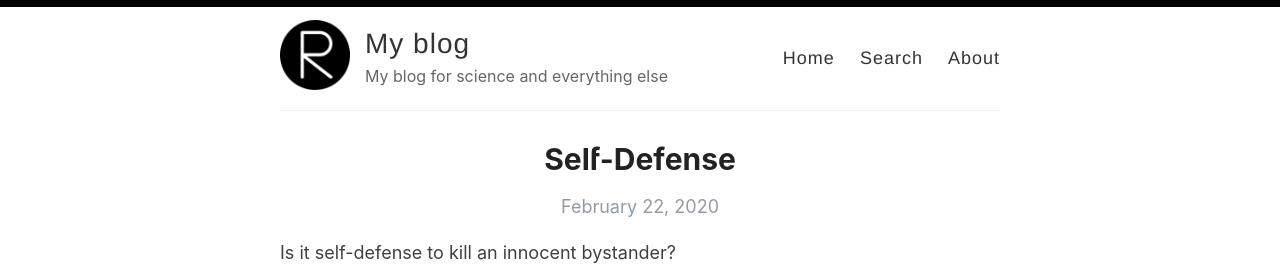
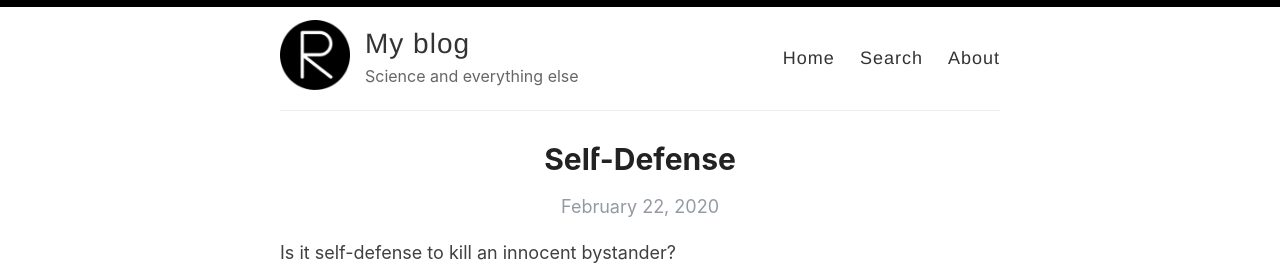
Before and after one commit to jss367/blog, a Jekyll site: the page built from index.html, in a window 1280 px wide. Shown: the top 265 px of the page. Built offline with Jekyll 4.4.1, drawn with Linux system fonts in a browser that asks for light colours; the list of posts is cut into pages by our own code.

Commit message:
Update _config.yml

```diff
--- a/_config.yml
+++ b/_config.yml
@@ -9,7 +9,7 @@ name: My blog
 author: Julius Simonelli
 
 # Short bio or description (displayed in the header)
-description: My blog for science and everything else
+description: Science and everything else
 
 # URL of your avatar or profile pic (you could use your GitHub profile pic)
 avatar: /images/reverie.png
```
